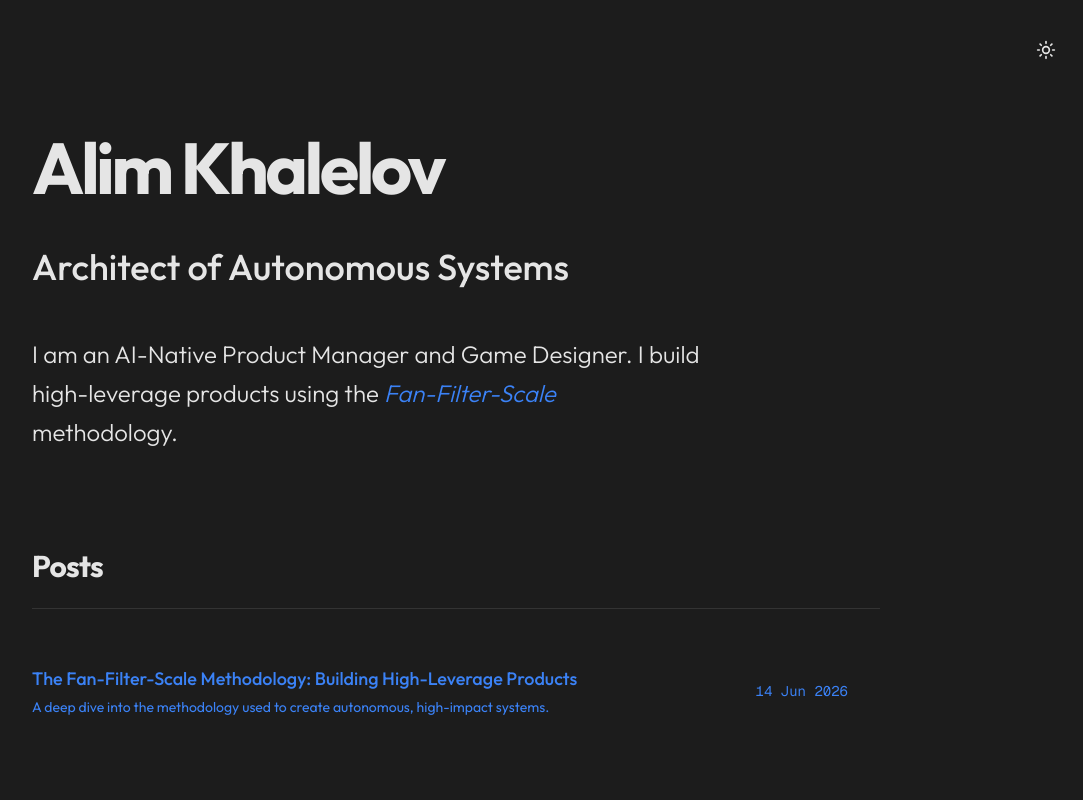
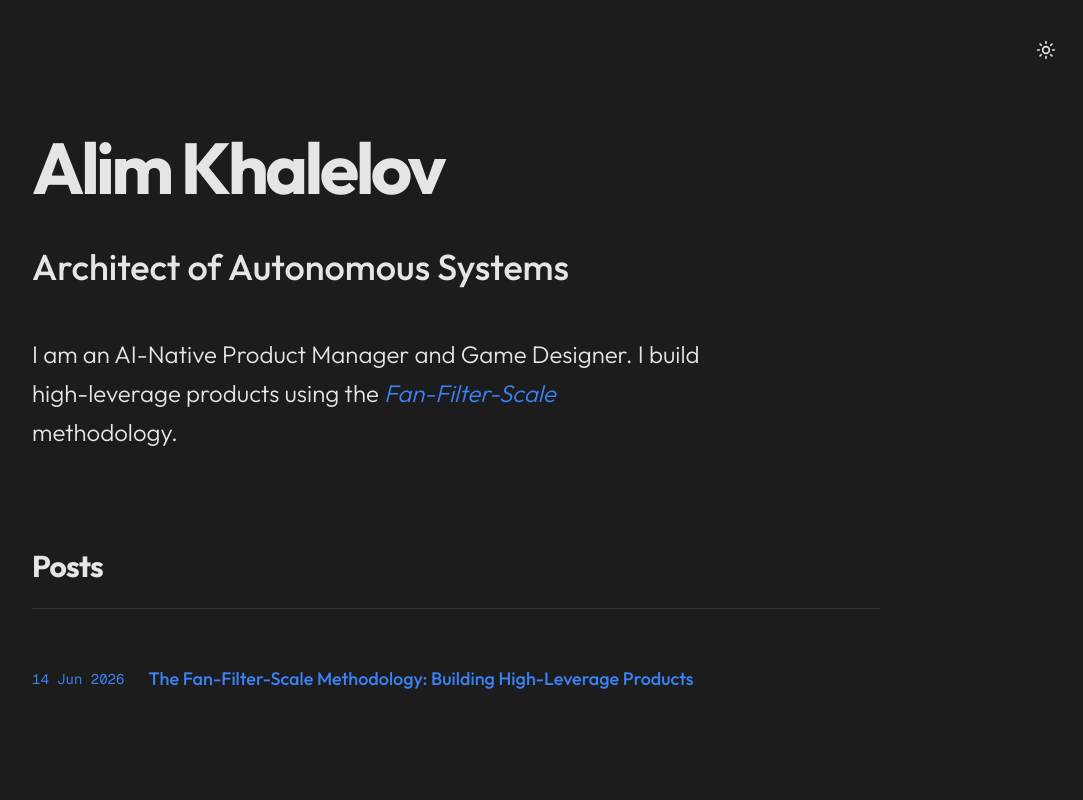
Before and after one commit to alimkhalelov/personal-website-telos, a Next.js app: page / in a window 1280 px wide. Shown: the top 800 px of the page, without its empty margins (184-1267 px from the left). Built offline with nearby package versions, Linux system fonts and the light colour scheme.

Commit message:
style: Simplify blog post list item on home page

```diff
--- a/src/app/page.tsx
+++ b/src/app/page.tsx
@@ -45,18 +45,17 @@ export default function Home() {
               <Link
                 href={`/blog/${article.slug}`}
                 key={article.slug}
-                className="group flex flex-col sm:flex-row sm:items-center justify-between p-4 -mx-4 rounded-xl hover:bg-muted/50 transition-colors gap-2"
+                className="group flex items-center justify-between p-4 -mx-4 rounded-xl hover:bg-muted/50 transition-colors gap-4"
               >
-                <div className="flex flex-col gap-1">
+                <div className="flex items-center gap-6">
+                  <time className="text-sm font-mono text-muted-foreground shrink-0">
+                    {formatDate(article.date)}
+                  </time>
                   <h3 className="text-lg font-medium group-hover:text-accent transition-colors">
                     {article.title}
                   </h3>
-                  <p className="text-sm text-muted-foreground line-clamp-1">{article.description}</p>
                 </div>
-                <div className="flex items-center gap-4 text-muted-foreground">
-                  <time className="text-sm font-mono shrink-0">
-                    {formatDate(article.date)}
-                  </time>
+                <div className="flex items-center shrink-0">
                   <ArrowUpRight className="w-4 h-4 opacity-0 -translate-x-2 group-hover:opacity-100 group-hover:translate-x-0 transition-all text-accent" />
                 </div>
               </Link>
```
